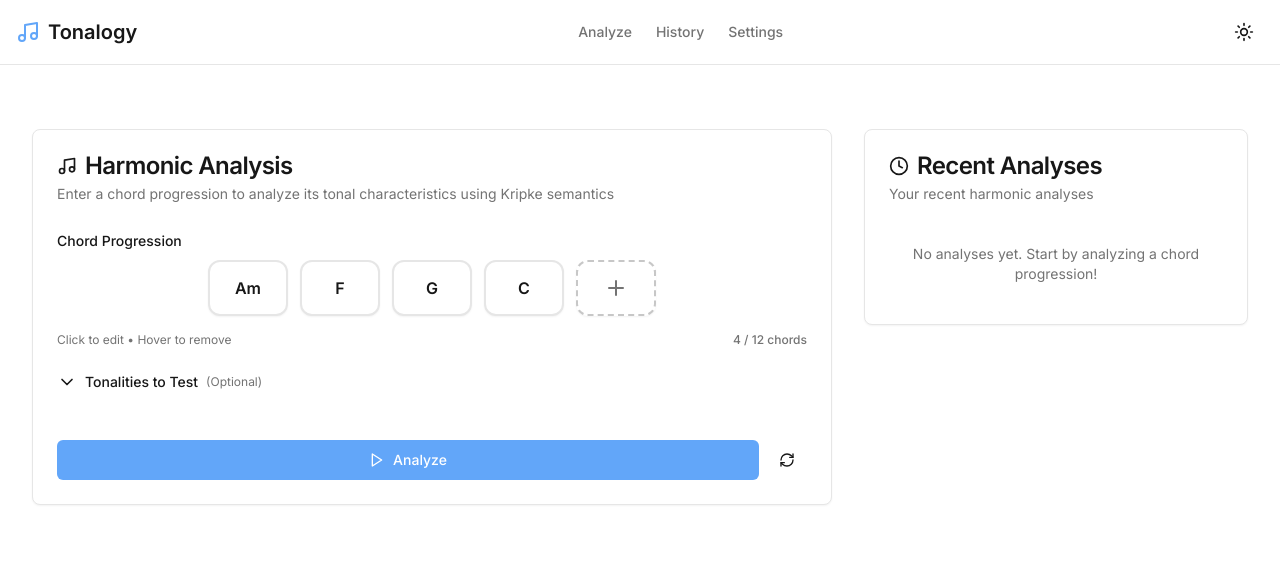
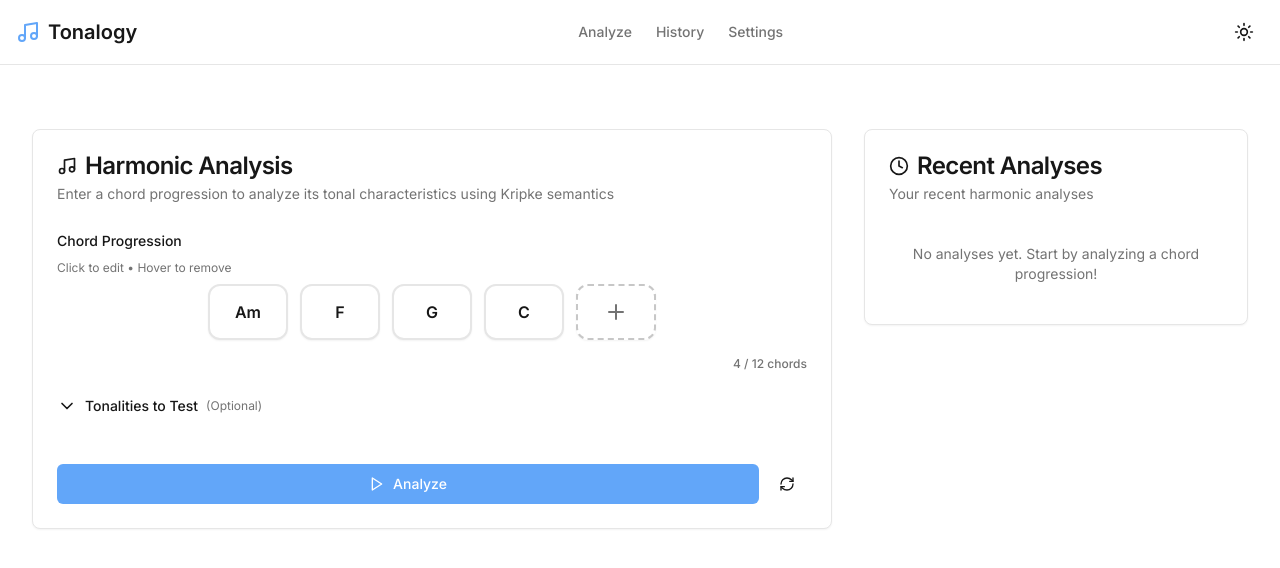
Before and after one commit to joabemorais/tonalogy-interface, a Next.js app: page / in a window 1280 px wide. Shown: the top 568 px of the page. Built offline with nearby package versions, Linux system fonts and the light colour scheme.

Commit message:
feat: add mobile-specific help text in HarmonicAnalyzer and adjust styling in VisualChordInput

```diff
--- a/components/harmonic-analyzer.tsx
+++ b/components/harmonic-analyzer.tsx
@@ -11,6 +11,7 @@ import { AnalysisResults } from '@/components/analysis-results'
 import { VisualizationMode } from '@/components/visualization-mode'
 import { MultiThemeVisualizationDisplay } from '@/components/multi-theme-visualization-display'
 import { useAnalysisStore, useHistoryStore, useSettingsStore } from '@/stores'
+import { useIsMobile } from '@/hooks/use-mobile'
 import { apiClient } from '@/lib/api-client'
 import { validateChords, downloadBlob, blobToBase64, normalizeChordsForAPI } from '@/lib/utils'
 import { ProgressionAnalysisRequest, ProgressionAnalysisResponse } from '@/types'
@@ -21,6 +22,7 @@ export function HarmonicAnalyzer() {
   const [isGeneratingVisualization, setIsGeneratingVisualization] = useState(false)
   const [isTonalitySectionOpen, setIsTonalitySectionOpen] = useState(false)
 
+  const isMobile = useIsMobile()
   const { language } = useSettingsStore()
   const { setLoading, setResult, setError, setVisualizationError, setVisualization, result, error, isLoading, visualizations } = useAnalysisStore()
   const { addToHistory } = useHistoryStore()
@@ -203,6 +205,11 @@ export function HarmonicAnalyzer() {
           {/* Chord Input */}
           <div className="space-y-2">
             <label className="text-sm font-medium">Chord Progression</label>
+            {!isMobile && chords.length > 1 && (
+              <p className="text-xs text-muted-foreground">
+                Click to edit • Hover to remove
+              </p>
+            )}
             <VisualChordInput
               chords={chords}
               onChange={setChords}
--- a/components/visual-chord-input.tsx
+++ b/components/visual-chord-input.tsx
@@ -465,9 +465,8 @@ export function VisualChordInput({ chords, onChange, disabled = false, maxChords
         )}
       </div>
 
-      {/* Help text and chord count */}
-      <div className="flex items-center justify-between text-xs text-muted-foreground">
-        <span>Click to edit • Hover to remove</span>
+      {/* Chord count */}
+      <div className="flex items-center justify-end text-xs text-muted-foreground">
         <span className="font-medium">
           {chords.length} / {maxChords} chords
         </span>
```
